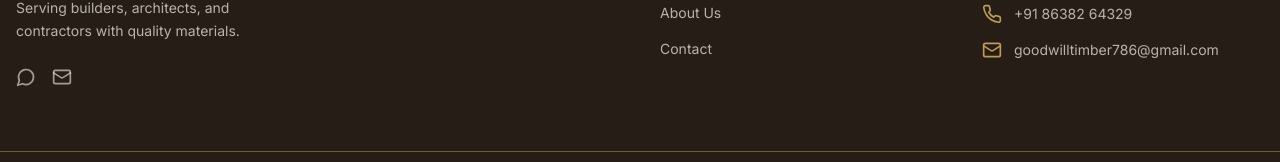
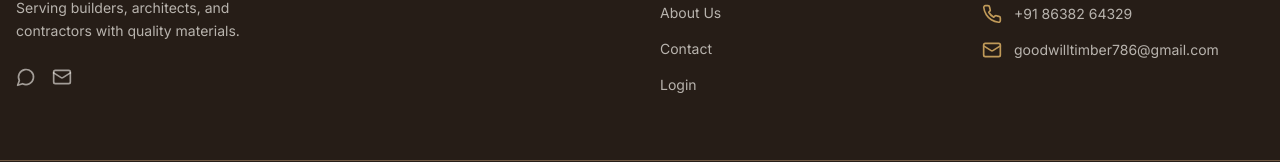
Before and after one commit to goodwilltimber786-creator/goodwill-timber, a React (Vite) app: page / in a window 1280 px wide. Shown: the part 3206-3368 px from the top of the page. Built offline with nearby package versions, Linux system fonts and the light colour scheme; no server answers; the database is empty; the HTML template or start-up script is replaced by a standard one.

Commit message:
admin login in quick link footer

```diff
--- a/src/components/layout/Footer.tsx
+++ b/src/components/layout/Footer.tsx
@@ -8,6 +8,7 @@
    { name: "Categories", path: "/categories" },
    { name: "About Us", path: "/about" },
    { name: "Contact", path: "/contact" },
+   { name: "Login", path: "/admin/login" },
  ];
 
  export function Footer() {
```
